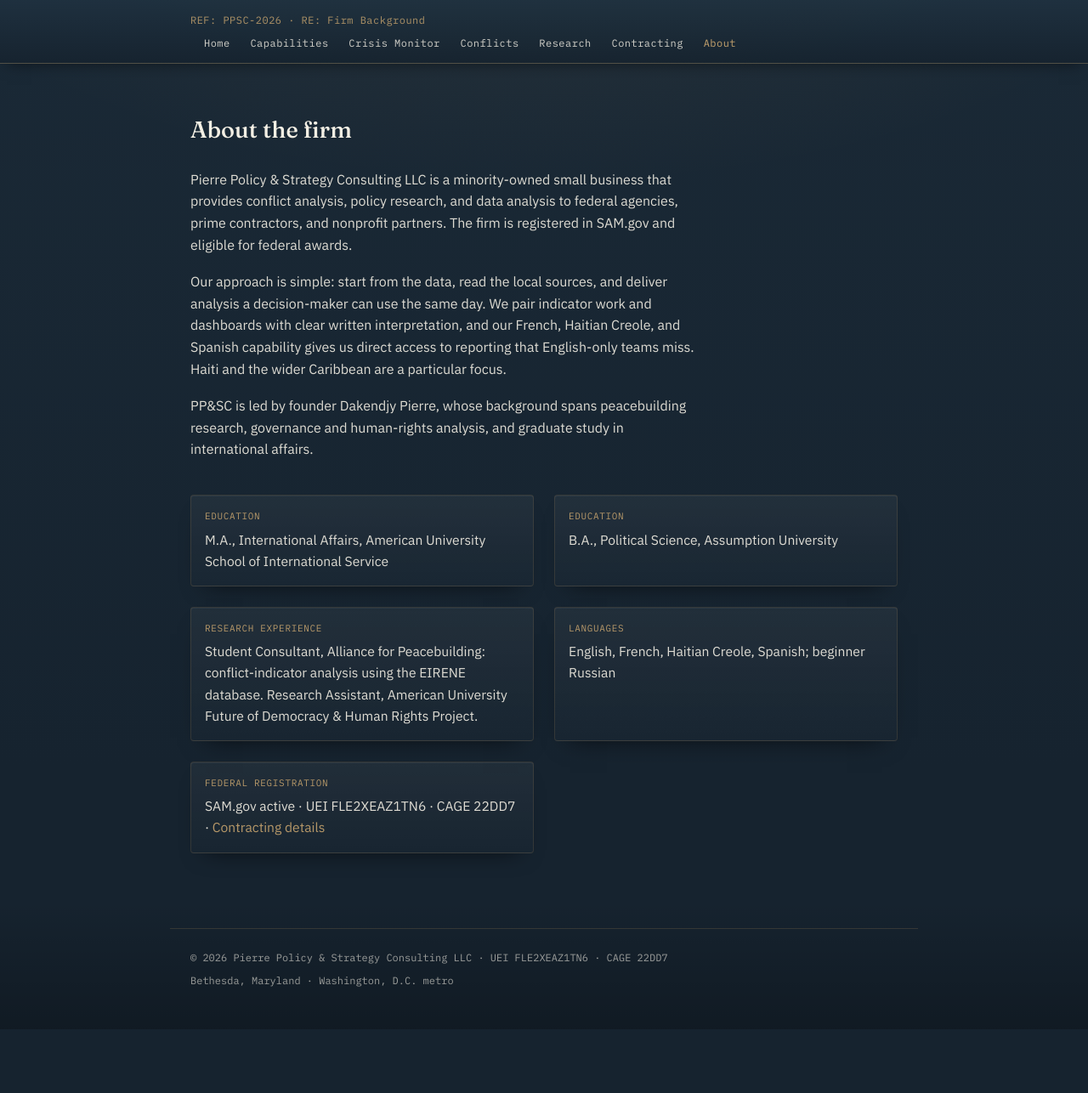
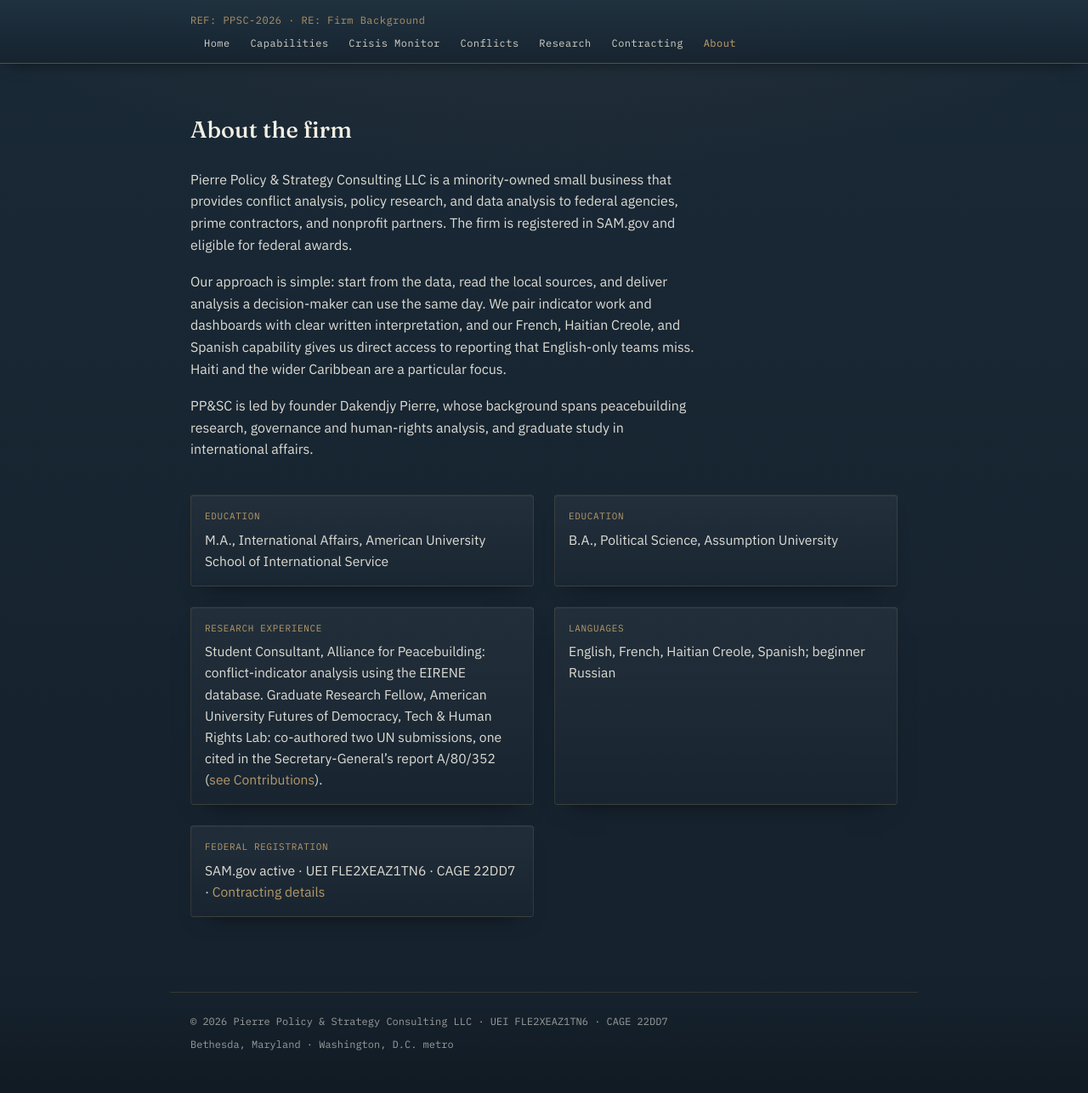
Before and after one commit to Dakpi11/pierrepolicy-website, a Jekyll site: the page about.html, which Jekyll copies as it is, in a window 1280 px wide. Shown: the whole page at 85% size. Built offline with Jekyll 4.4.1, drawn with Linux system fonts in a browser that asks for light colours; before the commit the page ends 1211 px from its top, so only the background shows below that.

Commit message:
Add files via upload

```diff
--- a/404.html
+++ b/404.html
@@ -19,7 +19,7 @@
       <nav>
         <a href="{{ '/index.html' | relative_url }}">Home</a>
         <a href="{{ '/crisis-monitor.html' | relative_url }}">Crisis Monitor</a>
-        <a href=\"{{ '/conflicts.html' | relative_url }}\">Conflicts</a>
+        <a href="{{ '/conflicts.html' | relative_url }}">Conflicts</a>
         <a href="{{ '/papers.html' | relative_url }}">Research</a>
         <a href="{{ '/contracting.html' | relative_url }}">Contracting</a>
         <a href="{{ '/about.html' | relative_url }}">About</a>
--- a/about.html
+++ b/about.html
@@ -53,7 +53,7 @@
         </div>
         <div class="fact">
           <p class="label">Research Experience</p>
-          <p class="value">Student Consultant, Alliance for Peacebuilding: conflict-indicator analysis using the EIRENE database. Research Assistant, American University Future of Democracy &amp; Human Rights Project.</p>
+          <p class="value">Student Consultant, Alliance for Peacebuilding: conflict-indicator analysis using the EIRENE database. Graduate Research Fellow, American University Futures of Democracy, Tech &amp; Human Rights Lab: co-authored two UN submissions, one cited in the Secretary-General&rsquo;s report A/80/352 (<a href="papers.html#contributions">see Contributions</a>).</p>
         </div>
         <div class="fact">
           <p class="label">Languages</p>
```
